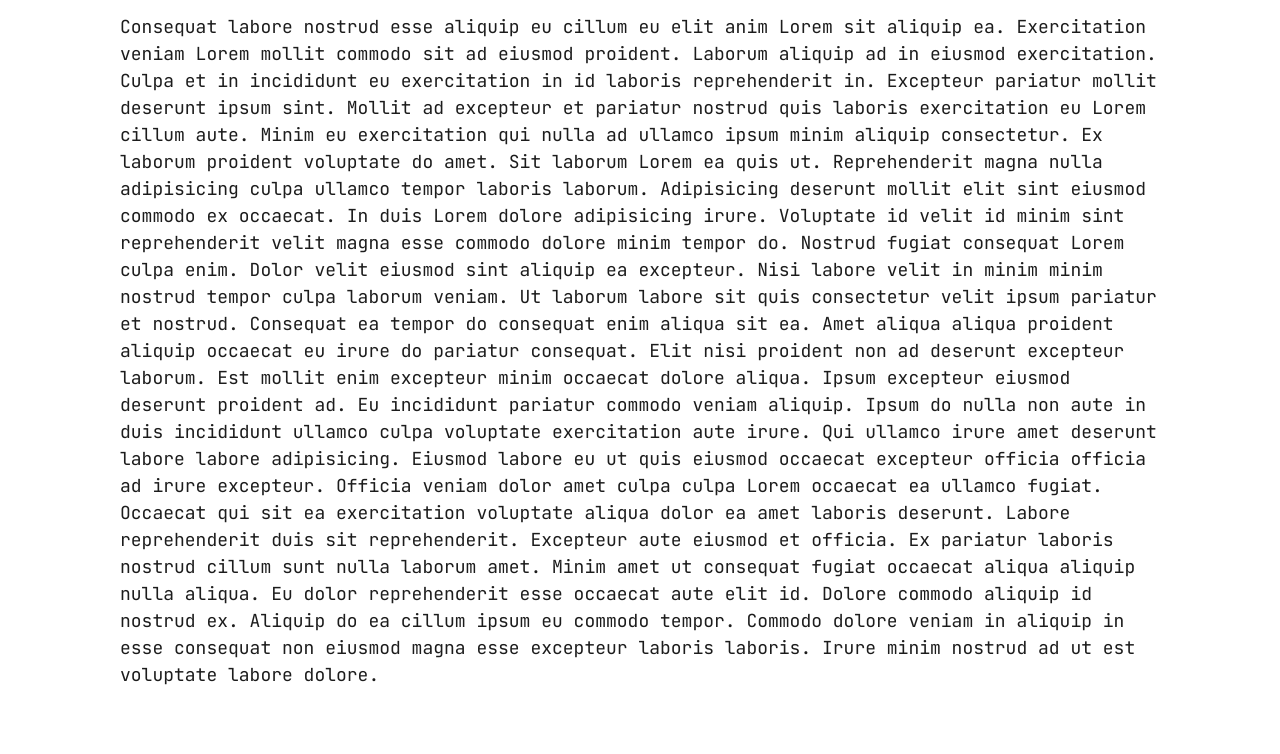
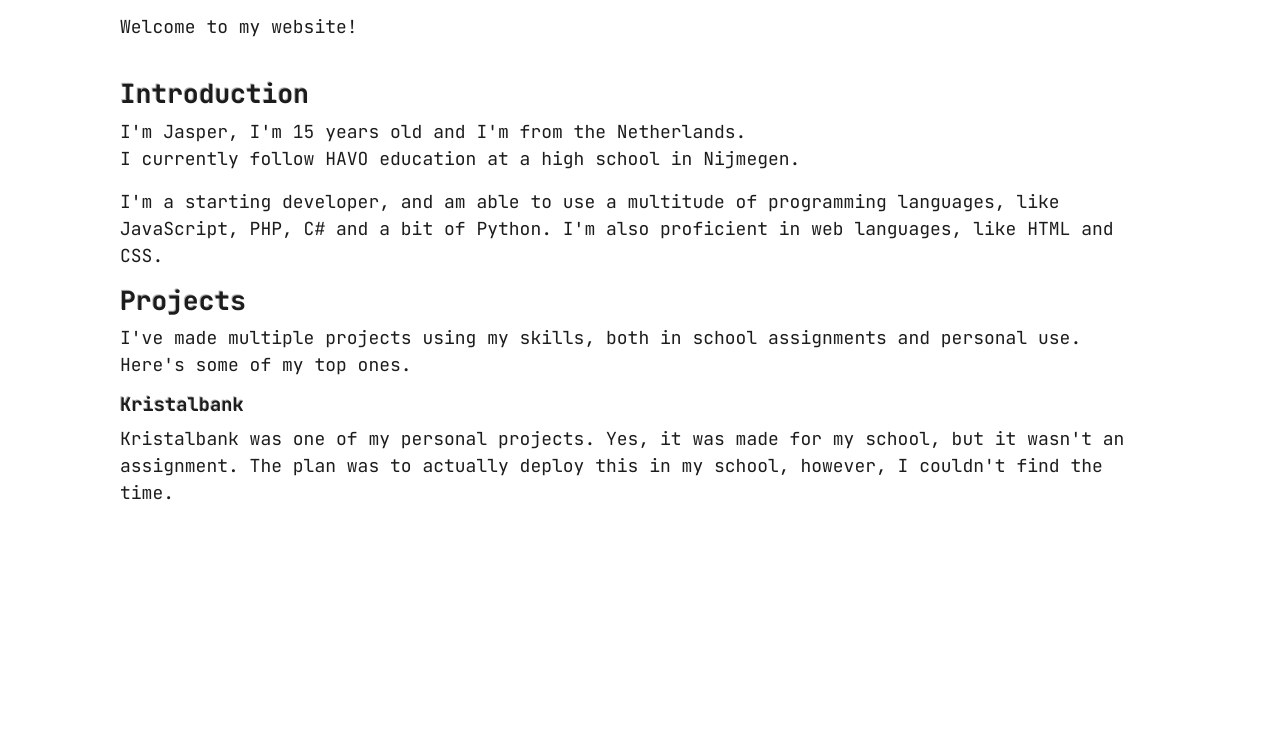
Before and after one commit to jxpsert/website, a plain HTML site: page home.html in a window 1280 px wide. Shown: the part 463-1217 px from the top of the page. After the commit the page ends 1035 px from the top, so only its background shows below. Drawn offline with nearby package versions, Linux system fonts and the light colour scheme.

Commit message:
Added functions and text. Also fixed an issue with CSS regarding header fonts.

```diff
--- a/home.html
+++ b/home.html
@@ -1,8 +1,8 @@
 <!DOCTYPE html>
 <html>
 <head>
+    <script type="text/javascript" src="https://ajax.googleapis.com/ajax/libs/jquery/1.9.1/jquery.min.js"></script>
     <script src="https://cdn.jsdelivr.net/npm/bootstrap@5.0.0-beta1/dist/js/bootstrap.bundle.min.js" integrity="sha384-ygbV9kiqUc6oa4msXn9868pTtWMgiQaeYH7/t7LECLbyPA2x65Kgf80OJFdroafW" crossorigin="anonymous"></script>
-    <script type="text/javascript" src="https://ajax.googleapis.com/ajax/libs/jquery/1.9.1/jquery.min.js"></script>
     <script src="https://cdn.jsdelivr.net/npm/js-cookie@rc/dist/js.cookie.min.js"></script>
     <link href="style/bootstrap.min.css" rel="stylesheet">
     <meta name="viewport" content="width=device-width, initial-scale=1">
@@ -16,26 +16,31 @@
 <div class="namething">
     <h1 class="name">JASPER</h1>
     <div class="navbar">
-        <p><a class="navbutton" target="_blank" href="https://github.com/jxpsert">GitHub</a> - <a class="navbutton" target="_blank" href="https://twitter.com/japsert2">Twitter</a> - <a class="navbutton" target="_blank" href=" ">CV</a></p>
+        <p><a class="navbutton" target="_blank" href="https://github.com/jxpsert">GITHUB</a> - <a class="navbutton" target="_blank" href="https://twitter.com/japsert2">TWITTER</a> - <a class="navbutton" target="_blank" href=" ">CV</a></p>
     </div>
 </div>
 
 </div>
 <div class="container maindiv">
     <h1>Hi there.</h1><br>
-    <p>Consequat labore nostrud esse aliquip eu cillum eu elit anim Lorem sit aliquip ea. Exercitation veniam Lorem mollit commodo sit ad eiusmod proident. Laborum aliquip ad in eiusmod exercitation. Culpa et in incididunt eu exercitation in id laboris reprehenderit in. Excepteur pariatur mollit deserunt ipsum sint. Mollit ad excepteur et pariatur nostrud quis laboris exercitation eu Lorem cillum aute.
-
-Minim eu exercitation qui nulla ad ullamco ipsum minim aliquip consectetur. Ex laborum proident voluptate do amet. Sit laborum Lorem ea quis ut. Reprehenderit magna nulla adipisicing culpa ullamco tempor laboris laborum.
-
-Adipisicing deserunt mollit elit sint eiusmod commodo ex occaecat. In duis Lorem dolore adipisicing irure. Voluptate id velit id minim sint reprehenderit velit magna esse commodo dolore minim tempor do. Nostrud fugiat consequat Lorem culpa enim. Dolor velit eiusmod sint aliquip ea excepteur. Nisi labore velit in minim minim nostrud tempor culpa laborum veniam.
-
-Ut laborum labore sit quis consectetur velit ipsum pariatur et nostrud. Consequat ea tempor do consequat enim aliqua sit ea. Amet aliqua aliqua proident aliquip occaecat eu irure do pariatur consequat. Elit nisi proident non ad deserunt excepteur laborum. Est mollit enim excepteur minim occaecat dolore aliqua. Ipsum excepteur eiusmod deserunt proident ad. Eu incididunt pariatur commodo veniam aliquip.
-
-Ipsum do nulla non aute in duis incididunt ullamco culpa voluptate exercitation aute irure. Qui ullamco irure amet deserunt labore labore adipisicing. Eiusmod labore eu ut quis eiusmod occaecat excepteur officia officia ad irure excepteur.
-
-Officia veniam dolor amet culpa culpa Lorem occaecat ea ullamco fugiat. Occaecat qui sit ea exercitation voluptate aliqua dolor ea amet laboris deserunt. Labore reprehenderit duis sit reprehenderit. Excepteur aute eiusmod et officia. Ex pariatur laboris nostrud cillum sunt nulla laborum amet. Minim amet ut consequat fugiat occaecat aliqua aliquip nulla aliqua.
-
-Eu dolor reprehenderit esse occaecat aute elit id. Dolore commodo aliquip id nostrud ex. Aliquip do ea cillum ipsum eu commodo tempor. Commodo dolore veniam in aliquip in esse consequat non eiusmod magna esse excepteur laboris laboris. Irure minim nostrud ad ut est voluptate labore dolore.</p>
+    <p>Welcome to my website!</p>
+    <br>
+    <a href="#intro" data-bs-toggle="collapse"><h3>Introduction</h3></a><div id="intro" class="collapse show">
+        <p>I'm Jasper, I'm 15 years old and I'm from the Netherlands.<br>I currently follow HAVO education at a high school in Nijmegen.</p>
+        <p>I'm a starting developer, and am able to use a multitude of programming languages, like JavaScript, PHP, C# and a bit of Python. I'm also proficient in web languages, like HTML and CSS.</p>
+    </div>
+    <a href="#projects" data-bs-toggle="collapse"><h3>Projects</h3></a><div id="projects" class="collapse show">
+        <p>I've made multiple projects using my skills, both in school assignments and personal use.
+            <br>Here's some of my top ones.</p>
+        <a href="#kristalbank" data-bs-toggle="collapse"><h5>Kristalbank</h5></a>
+        <p>Kristalbank was one of my personal projects. Yes, it was made for my school, but it wasn't an assignment. The plan was to actually deploy this in my school, however, I couldn't find the time.</p>
+        <div id="kristalbank" class="collapse">
+            <p>As the name suggests, Kristalbank is a bank. The name is derived from my school's name. In this bank, people don't have euros, dollars, pounds or whatever - they have crystals.
+            <br>The general idea was that students could earn crystals by getting high grades, a higher grade meaning getting more crystals. With this, they could buy online stuff, like videogames, or resources in those games.
+            <br>The plan was ambitious, and I didn't realise at the time how huge the costs of this would be. The project remains on my server, as a reminder of bad ideas.</p>
+            <img src="img/kristalbank.jpeg" width="75%">
+        </div>
+        </div>
 </div>
 </body>
 <script type="text/javascript">
--- a/style/light.css
+++ b/style/light.css
@@ -70,7 +70,7 @@ body {
 .maindiv {
     padding: 50px;
 }
-h1,h2,h3,h4.h5,h6 {
+h1,h2,h3,h4,h5,h6 {
     font-family: "JetBrains Mono Bold";
     color: #1c1c1c;
 }
--- a/style/main.css
+++ b/style/main.css
@@ -50,6 +50,7 @@ body {
     font-family: "JetBrains Mono Bold";
     font-size: 50px;
     position: relative;
+    color: #aaa;
 }
 .navbutton {
     font-family: "JetBrains Mono Regular";
@@ -70,8 +71,12 @@ body {
 .maindiv {
     padding: 50px;
 }
-h1,h2,h3,h4.h5,h6 {
+h1,h2,h3,h4,h5,h6 {
     font-family: "JetBrains Mono Bold";
+    color: #aaa;
+}
+h1:hover,h2:hover,h3:hover,h4:hover,h5:hover,h6:hover {
+    text-decoration-color: #aaa;
 }
 p,a {
     font-family: "JetBrains Mono Regular";
```
Also changed, not shown: img/kristalbank.jpeg (added).
